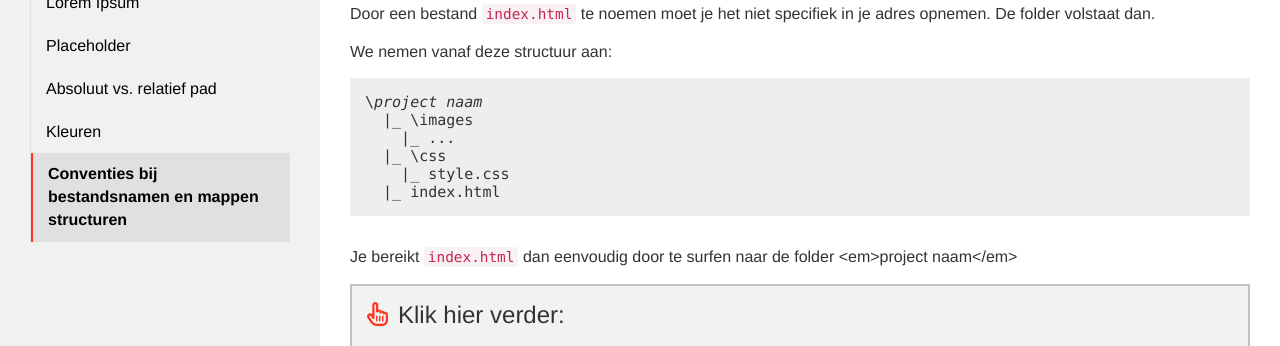
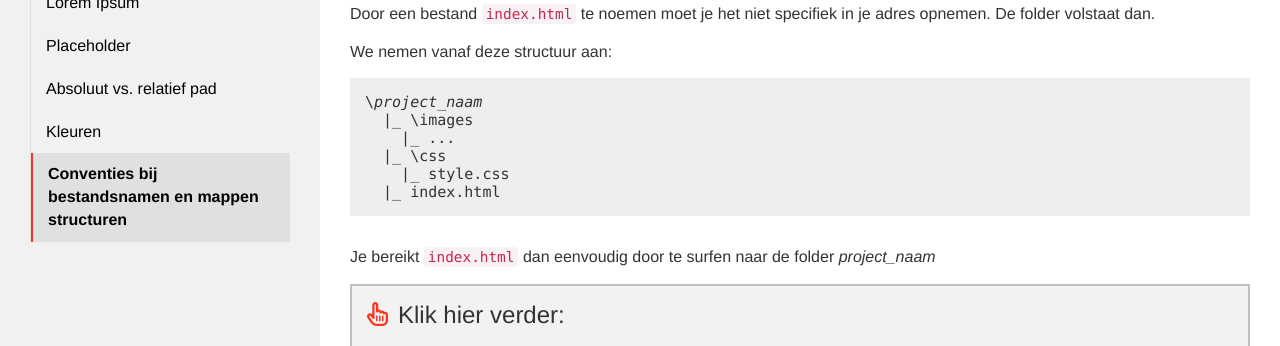
Before and after one commit to Syntra-Brussel/webdesign, a Jekyll site: the page built from tips-and-tricks/bestandsnamen.md, in a window 1280 px wide. Shown: the part 390-736 px from the top of the page. Built offline with Jekyll 4.4.1, drawn with Linux system fonts in a browser that asks for light colours; nearby versions of some CDN libraries; a script that is not in the unit is left out.

```diff
--- a/tips-and-tricks/bestandsnamen.md
+++ b/tips-and-tricks/bestandsnamen.md
@@ -22,7 +22,7 @@ Door een bestand <code>index.html</code> te noemen moet je het niet specifiek in
 We nemen vanaf deze structuur aan:
 
 <div class="gray-code">
-\<em>project naam</em><br />
+\<em>project_naam</em><br />
 &nbsp;&nbsp;|_ \images<br />
 &nbsp;&nbsp;&nbsp;&nbsp;|_ ...<br />
 &nbsp;&nbsp;|_ \css<br />
@@ -30,4 +30,4 @@ We nemen vanaf deze structuur aan:
 &nbsp;&nbsp;|_ index.html
 </div>
 
-Je bereikt <code>index.html</code> dan eenvoudig door te surfen naar de folder \<em>project naam</em>
+Je bereikt <code>index.html</code> dan eenvoudig door te surfen naar de folder <em>project_naam</em>
```
